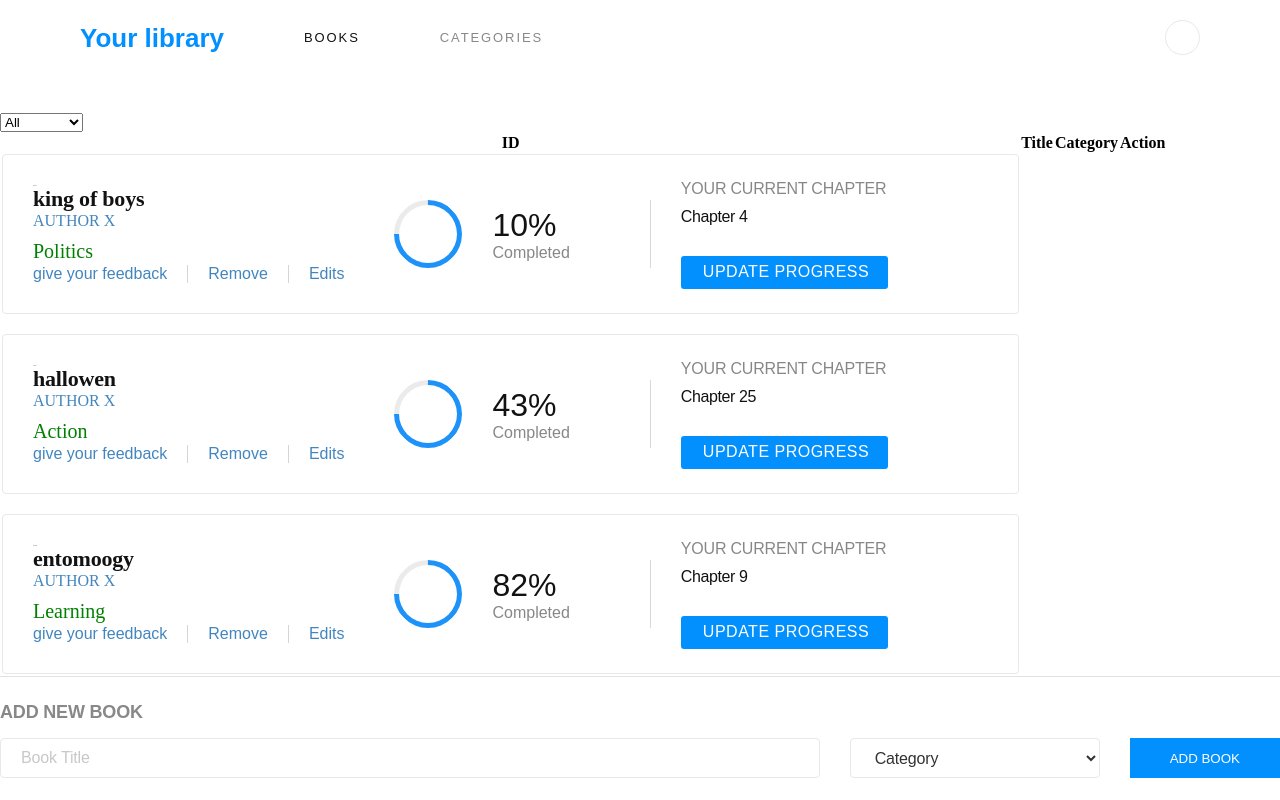
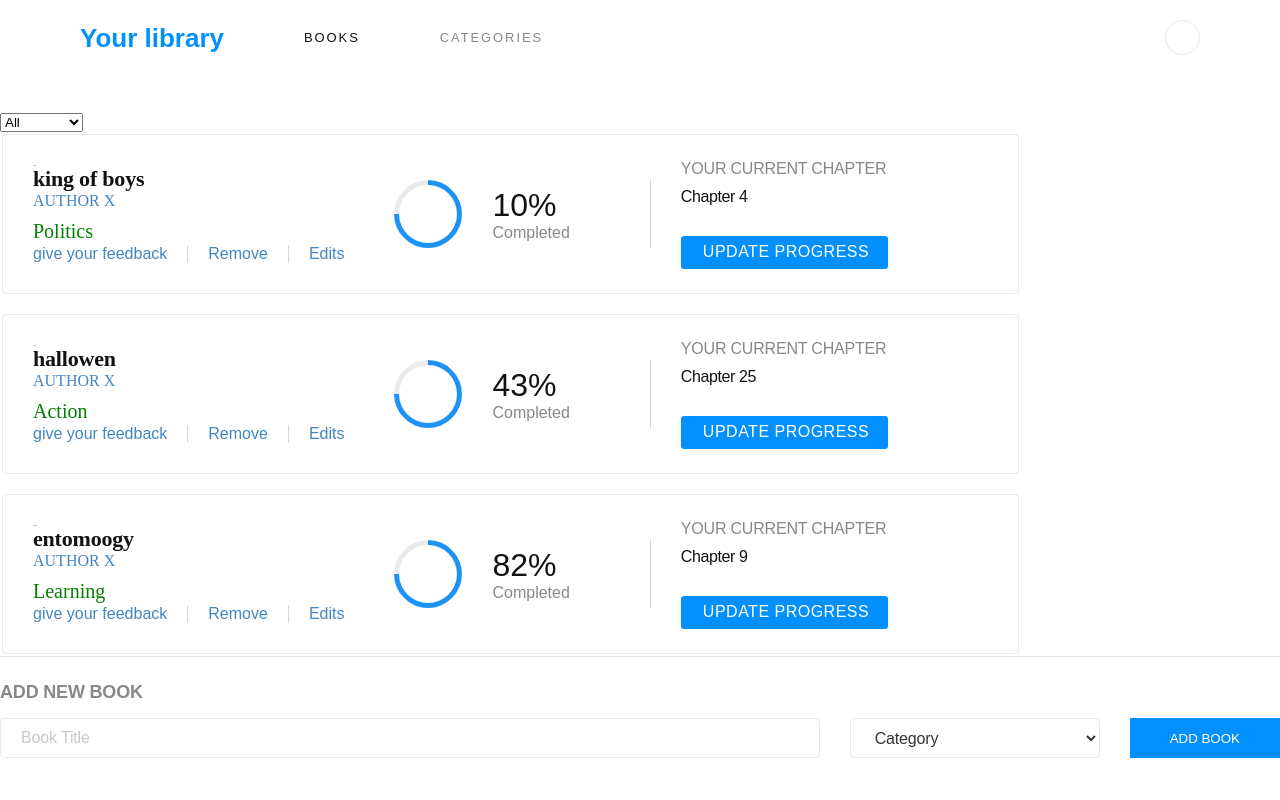
Before and after one commit to wintan1418/read, a React (Create React App) app: page / in a window 1280 px wide. Built offline with nearby package versions, Linux system fonts and the light colour scheme.

Commit message:
adjust form

```diff
--- a/src/containers/BookList.js
+++ b/src/containers/BookList.js
@@ -18,14 +18,7 @@
     <div>
       <CategoryFilter handleFilterChange={filterBook} />
       <table>
-        <thead>
-          <tr>
-            <th>ID</th>
-            <th>Title</th>
-            <th>Category</th>
-            <th>Action</th>
-          </tr>
-        </thead>
+
         <tbody>
 
           {' '}
```
